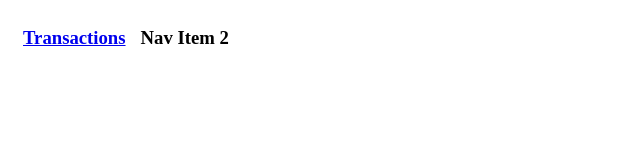
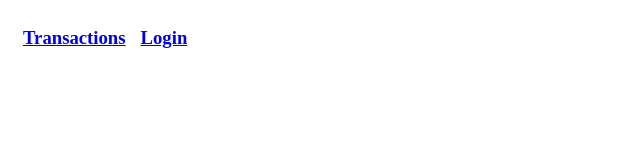
Before and after one commit to MoneyTrackerTeam/server, an Angular app in the folder client/: page / in a window 1280 px wide. Shown: the top 160 px of the page, without its empty margins (0-640 px from the left). Built offline with nearby package versions, Linux system fonts and the light colour scheme.

Commit message:
intercept requests

```diff
--- a/client/src/app/app.component.html
+++ b/client/src/app/app.component.html
@@ -3,7 +3,9 @@
     <h3>
       <a routerLink="/transactions">Transactions</a>
     </h3>
-    <h3>Nav Item 2</h3>
+    <h3>
+      <a routerLink="/login">Login</a>
+    </h3>
   </nav>
   <div [hidden]="!isError">Hello! {{error.text}}</div>
   <router-outlet></router-outlet>
--- a/client/src/app/app.module.ts
+++ b/client/src/app/app.module.ts
@@ -2,11 +2,11 @@ import { BrowserModule } from '@angular/platform-browser';
 import { NgModule } from '@angular/core';
 import { RouterModule, Routes } from '@angular/router';
 import { AppComponent } from './app.component';
-import { HttpClientModule } from '@angular/common/http';
+import { HttpClientModule, HTTP_INTERCEPTORS } from '@angular/common/http';
 import { TransactionsComponent } from './components/transactions/transactions.component';
 import { LoginComponent } from './components/login/login.component';
 import { FormsModule } from '@angular/forms';
-
+import { AuthInterceptor } from './interceptors/auth.interceptor';
 const appRoutes: Routes = [
   {
     path: 'transactions', component: TransactionsComponent
@@ -31,7 +31,13 @@ const appRoutes: Routes = [
     HttpClientModule,
     FormsModule
   ],
-  providers: [],
+  providers: [
+    {
+      provide: HTTP_INTERCEPTORS,
+      useClass: AuthInterceptor,
+      multi: true
+    }
+  ],
   bootstrap: [AppComponent]
 })
 export class AppModule { }
--- /dev/null
+++ b/client/src/app/interceptors/auth.interceptor.ts
@@ -0,0 +1,27 @@
+import { Injectable } from '@angular/core';
+import { HttpEvent, HttpInterceptor, HttpHandler, HttpRequest } from '@angular/common/http';
+import { Observable } from 'rxjs';
+import { Router } from '@angular/router';
+
+@Injectable()
+export class AuthInterceptor implements HttpInterceptor {
+    constructor(private router: Router) {
+
+    }
+    intercept(req: HttpRequest<any>, next: HttpHandler) {
+        if (req.url.indexOf('login') > -1) {
+            return next.handle(req);
+        }
+        if (localStorage.getItem('access_token')) {
+            req = req.clone({
+                setHeaders: {
+                    Authorization: localStorage.getItem('access_token')
+                }
+            });
+            return next.handle(req);
+        } else {
+            console.log('asd');
+            this.router.navigate(['login']);
+        }
+    }
+}
```
Also changed, not shown: 1 other file (tests, documents, lock files or other folders).
